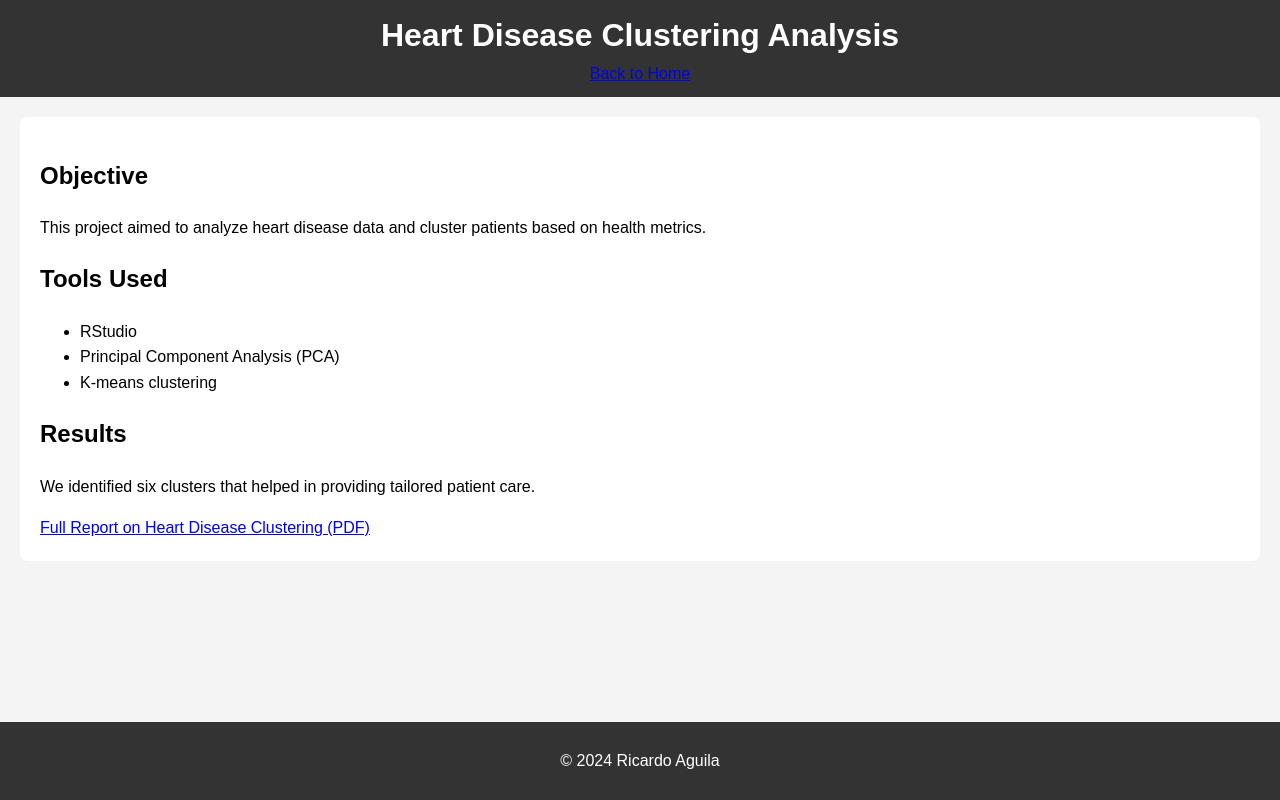
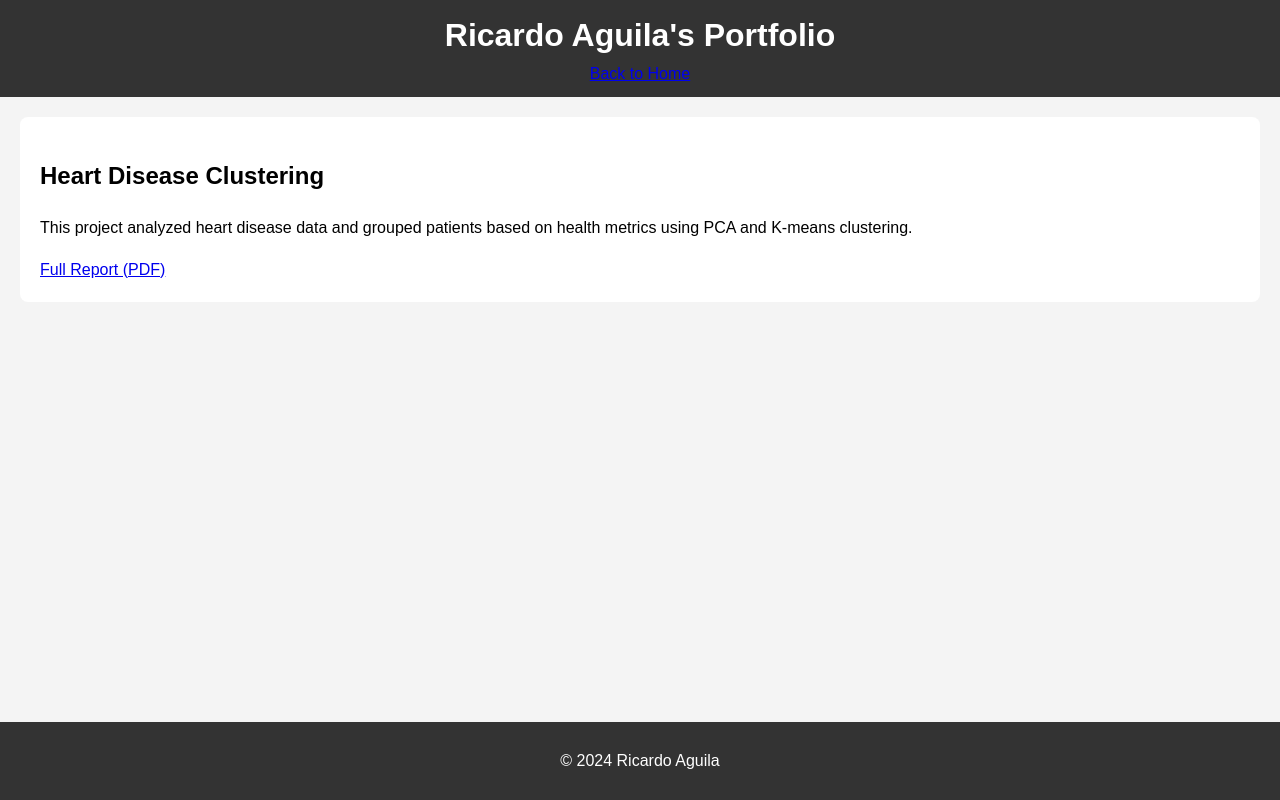
Before and after one commit to RikkyXAguila/RikkyAguila.github.io, a plain HTML site: page index.html in a window 1280 px wide. Drawn offline with Linux system fonts and the light colour scheme.

Commit message:
Update index.html

```diff
--- a/index.html
+++ b/index.html
@@ -3,33 +3,24 @@
 <head>
   <meta charset="UTF-8">
   <meta name="viewport" content="width=device-width, initial-scale=1.0">
-  <title>Heart Disease Clustering</title>
+  <title>Project Portfolio</title>
   <link rel="stylesheet" href="styles.css">
+  <link href="https://fonts.googleapis.com/css2?family=Roboto:wght@400;700&display=swap" rel="stylesheet">
 </head>
 <body>
   <header>
-    <h1>Heart Disease Clustering Analysis</h1>
+    <h1>Ricardo Aguila's Portfolio</h1>
     <nav>
       <a href="index.html">Back to Home</a>
     </nav>
   </header>
 
   <section id="project-details">
-    <h2>Objective</h2>
-    <p>This project aimed to analyze heart disease data and cluster patients based on health metrics.</p>
-
-    <h2>Tools Used</h2>
-    <ul>
-      <li>RStudio</li>
-      <li>Principal Component Analysis (PCA)</li>
-      <li>K-means clustering</li>
-    </ul>
-
-    <h2>Results</h2>
-    <p>We identified six clusters that helped in providing tailored patient care.</p>
-
-    <!-- PDF Link -->
-    <a href="heart_disease.pdf" target="_blank">Full Report on Heart Disease Clustering (PDF)</a>
+    <div class="project-card">
+      <h2>Heart Disease Clustering</h2>
+      <p>This project analyzed heart disease data and grouped patients based on health metrics using PCA and K-means clustering.</p>
+      <a href="heart_disease.pdf" target="_blank" class="button">Full Report (PDF)</a>
+    </div>
   </section>
 
   <footer>
```
